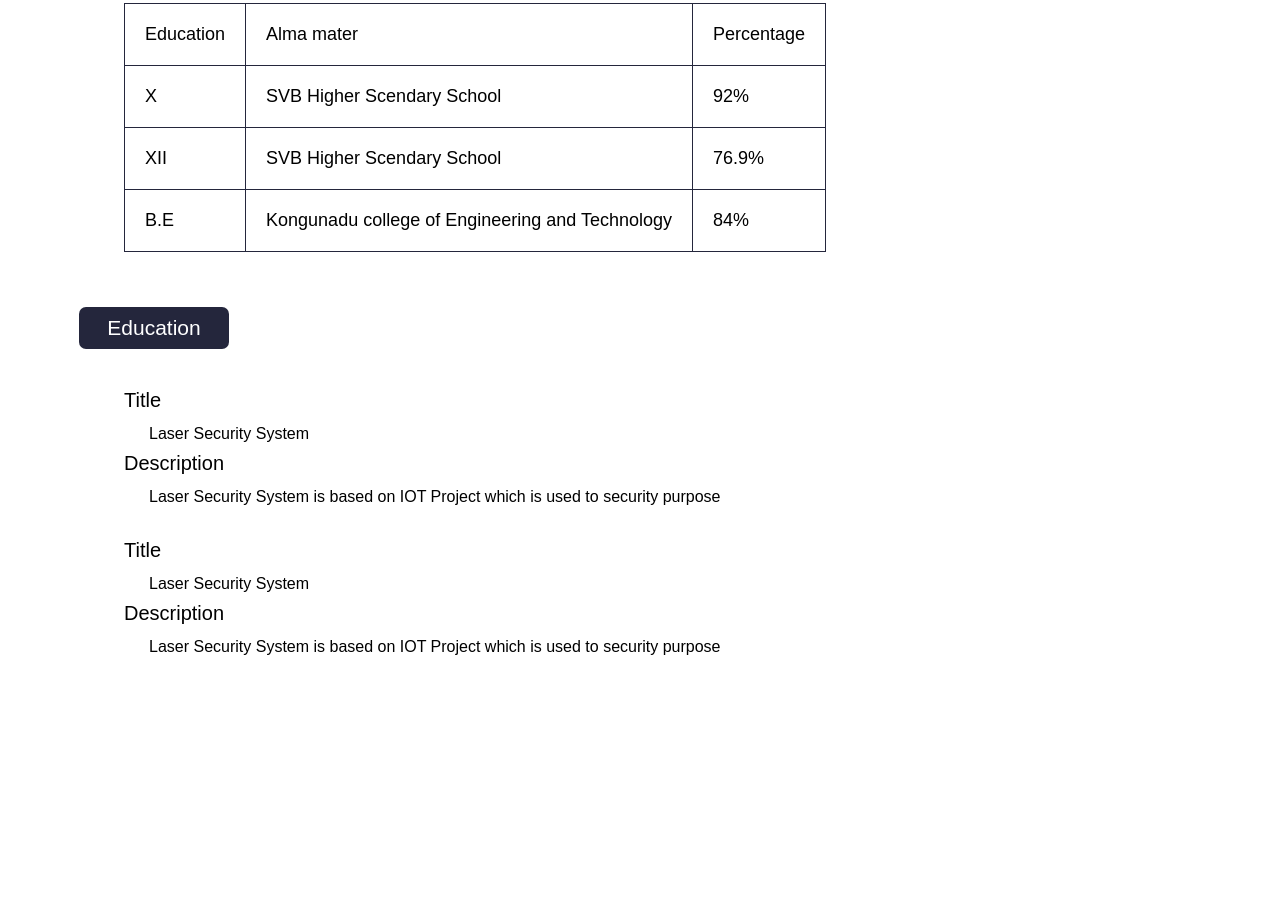
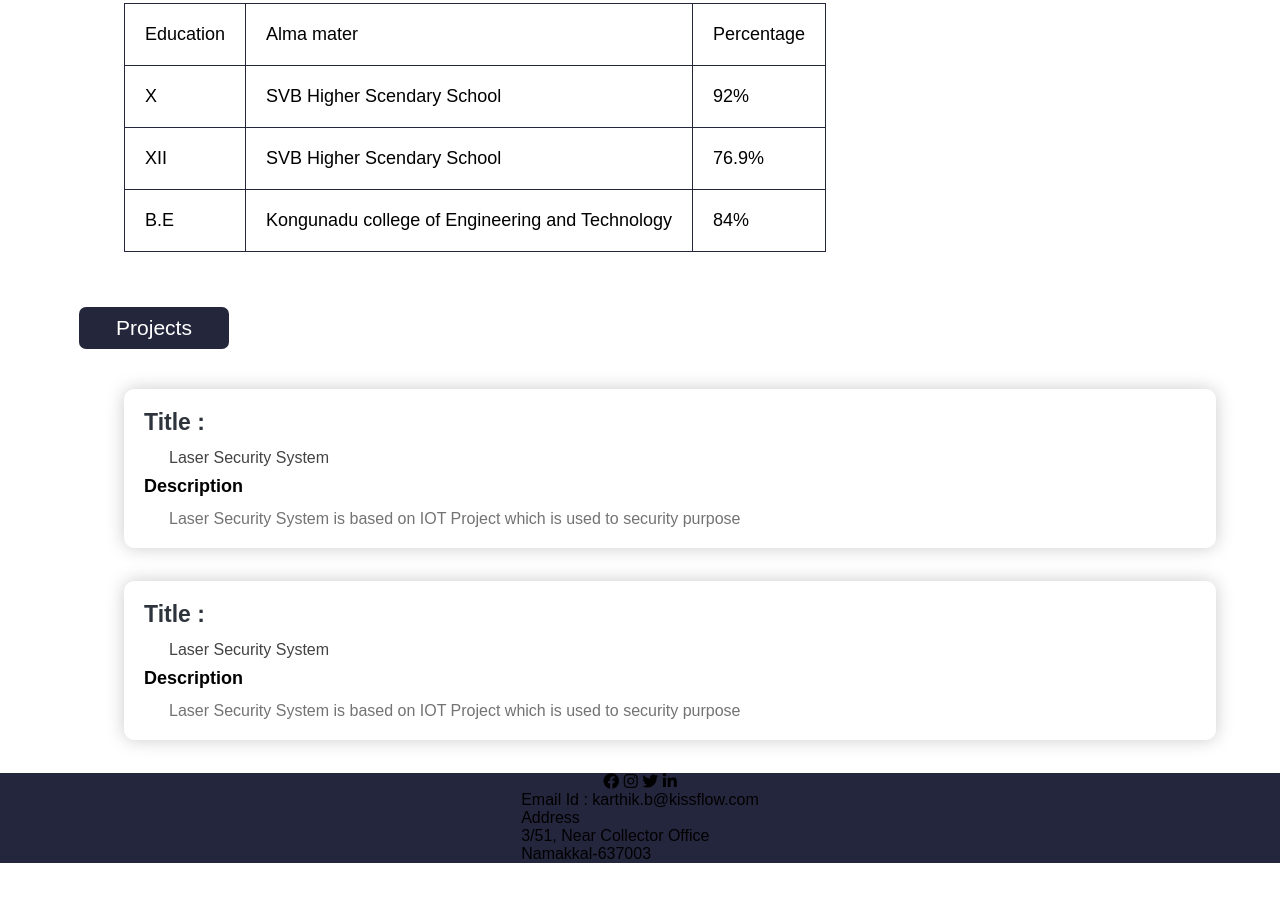
Before and after one commit to karthik-noveau/Html-Batch-III, a plain HTML site: page portfolio/index.html in a window 1280 px wide. Shown: the part 1301-2202 px from the top of the page. Drawn offline with Linux system fonts and the light colour scheme.

Commit message:
position property

```diff
--- a/portfolio/index.html
+++ b/portfolio/index.html
@@ -5,6 +5,13 @@
     <meta name="viewport" content="width=device-width, initial-scale=1.0" />
     <title>Portfolio</title>
     <link rel="stylesheet" href="./style.css" />
+    <link
+      rel="stylesheet"
+      href="https://cdnjs.cloudflare.com/ajax/libs/font-awesome/6.4.0/css/all.min.css"
+      integrity="sha512-iecdLmaskl7CVkqkXNQ/ZH/XLlvWZOJyj7Yy7tcenmpD1ypASozpmT/E0iPtmFIB46ZmdtAc9eNBvH0H/ZpiBw=="
+      crossorigin="anonymous"
+      referrerpolicy="no-referrer"
+    />
   </head>
 
   <body>
@@ -93,11 +100,11 @@
     <!-- projects container -->
     <div class="projects">
       <div class="projectsContainer">
-        <p class="skills_title">Education</p>
+        <p class="skills_title">Projects</p>
 
         <div class="projectsItems">
           <div class="projectsItemsContainer">
-            <p>Title</p>
+            <p>Title :</p>
             <p>Laser Security System</p>
             <p>Description</p>
             <p>
@@ -106,7 +113,7 @@
             </p>
           </div>
           <div class="projectsItemsContainer">
-            <p>Title</p>
+            <p>Title :</p>
             <p>Laser Security System</p>
             <p>Description</p>
             <p>
@@ -117,5 +124,21 @@
         </div>
       </div>
     </div>
+
+    <!-- contact container -->
+    <div class="contact">
+      <div class="icons">
+        <i class="fa-brands fa-facebook"></i>
+        <i class="fa-brands fa-instagram"></i>
+        <i class="fa-brands fa-twitter"></i>
+        <i class="fa-brands fa-linkedin-in"></i>
+      </div>
+      <div class="address">
+        <p>Email Id : karthik.b@kissflow.com</p>
+        <p>Address</p>
+        <p>3/51, Near Collector Office</p>
+        <p>Namakkal-637003</p>
+      </div>
+    </div>
   </body>
 </html>
--- a/portfolio/style.css
+++ b/portfolio/style.css
@@ -123,22 +123,55 @@
 }
 .projectsItemsContainer {
   margin-bottom: 33px;
+  box-shadow: 0 0 18px 0px #cbcbcb;
+  border-radius: 10px;
+  padding: 20px;
 }
 
 .projectsItemsContainer p:nth-of-type(1) {
-  font-size: 20px;
-  font-weight: 500;
+  font-size: 23px;
+  font-weight: 600;
+  color: #2e343c;
 }
 .projectsItemsContainer p:nth-of-type(2) {
   margin-left: 25px;
   margin-top: 13px;
+  color: #434343;
 }
 .projectsItemsContainer p:nth-of-type(3) {
-  font-size: 20px;
-  font-weight: 500;
+  font-size: 18px;
+  font-weight: 600;
   margin-top: 9px;
 }
 .projectsItemsContainer p:nth-of-type(4) {
   margin-left: 25px;
   margin-top: 13px;
+  color: #737373;
 }
+.contact {
+  display: flex;
+  flex-direction: column;
+  align-items: center;
+  background-color: #24263d;
+}
+.contact .icons{
+
+}
+.contact i{
+
+}
+.contact .address{
+
+}
+.contact .address p:nth-of-type(1){
+
+}
+.contact .address p:nth-of-type(2){
+
+}
+.contact .address p:nth-of-type(3){
+
+}
+.contact .address p:nth-of-type(4){
+
+}
```
Also changed, not shown: 2 other files.
